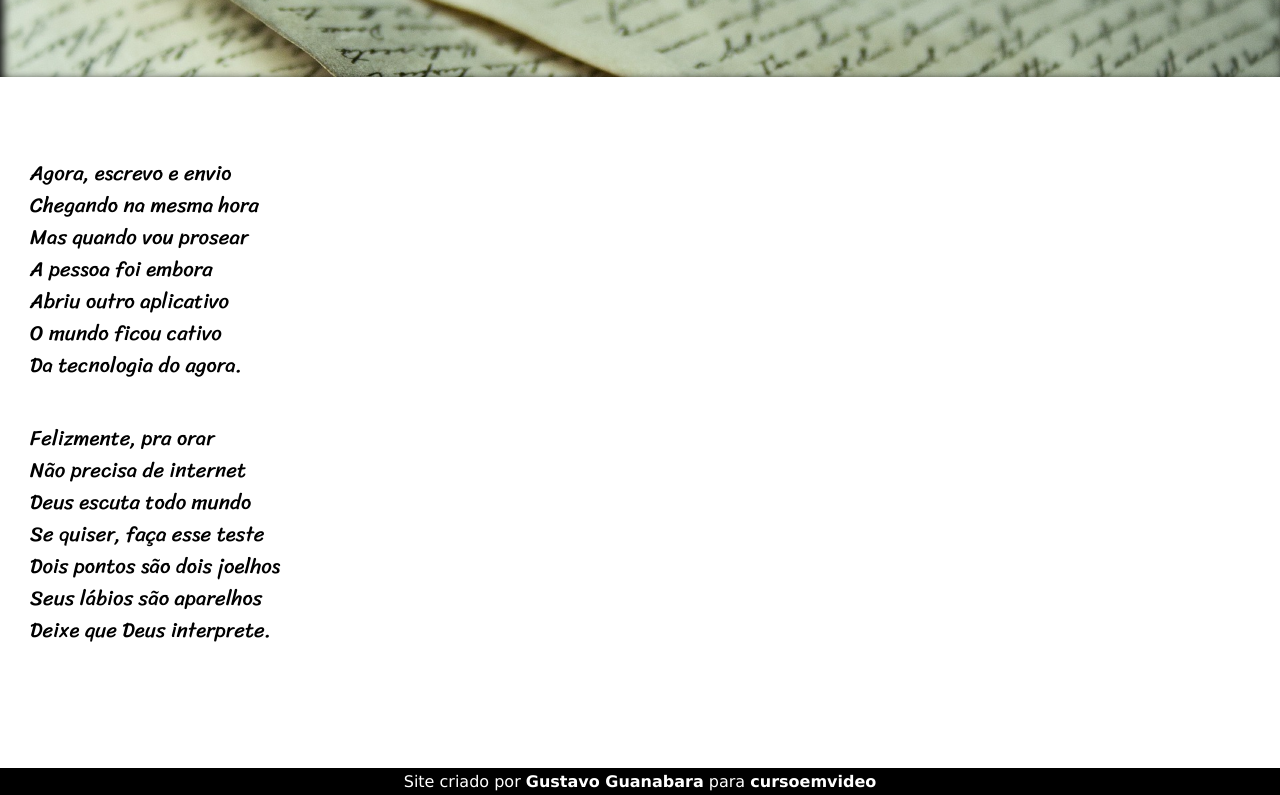
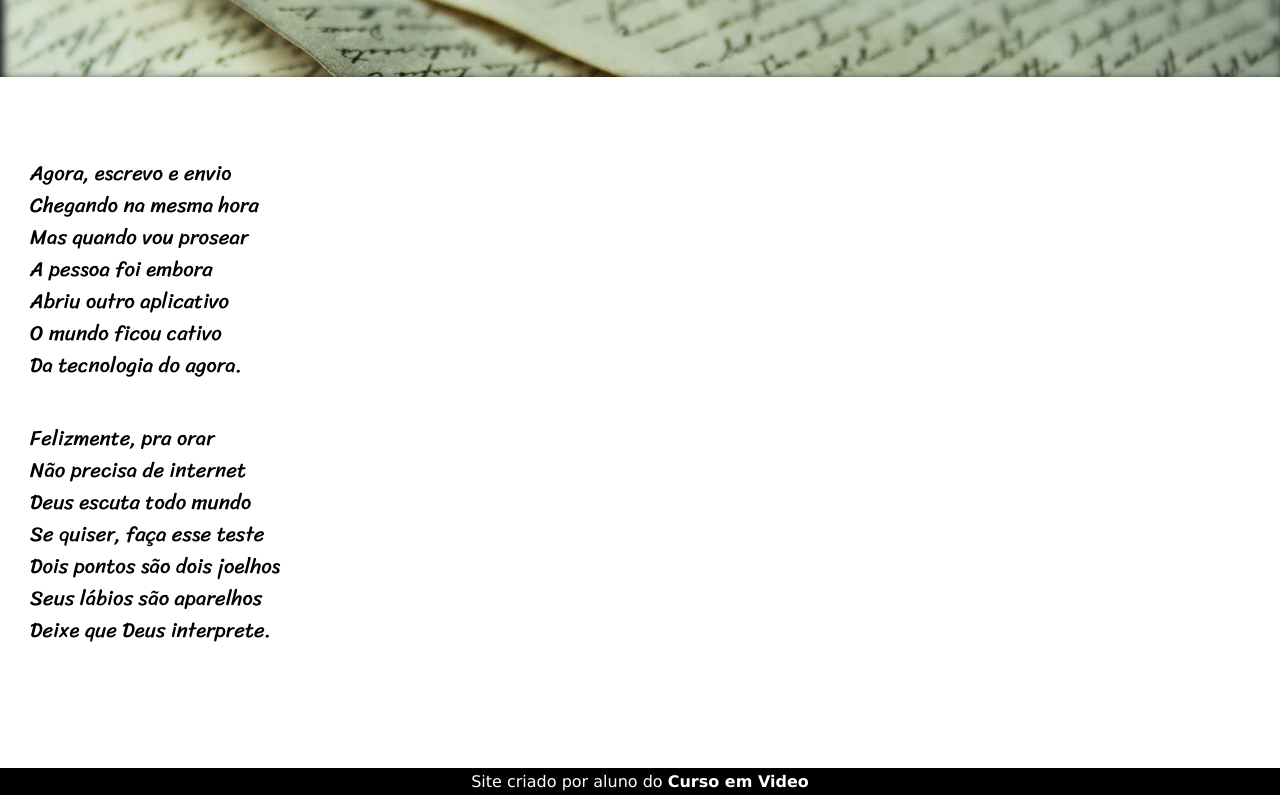
Before and after one commit to Davids0n2/Projeto-cordel-moderno, a plain HTML site: page index.html in a window 1280 px wide. Shown: the part 2072-2867 px from the top of the page. Drawn offline with Linux system fonts and the light colour scheme; files that its build step writes are made by us from their sources; files whose address does not match are found by name.

Commit message:
Mudança de local das pastas

```diff
--- a/index.html
+++ b/index.html
@@ -96,6 +96,6 @@
         </p>
     </section>
 
-    <footer>Site criado por <a href="https://gustavoguanabara.github.io" target="_blank">Gustavo Guanabara</a> para <a href="https://www.cursoemvideo.com" target="_blank">cursoemvideo</a></footer>
+    <footer>Site criado por aluno do <a href="https://www.cursoemvideo.com" target="_blank">Curso em Video</a></footer>
 </body>
 </html>
```
Also changed, not shown: OFL.txt (renamed from pacote-d012/OFL.txt), cordel-moderno.txt (renamed from pacote-d012/cordel-moderno.txt), fontes/Sriracha-Regular.ttf (renamed from pacote-d012/fontes/Sriracha-Regular.ttf), imagens/background001.jpg (renamed from pacote-d012/imagens/background001.jpg), imagens/background002.jpg (renamed from pacote-d012/imagens/background002.jpg), style.css (renamed from pacote-d012/style.css).
